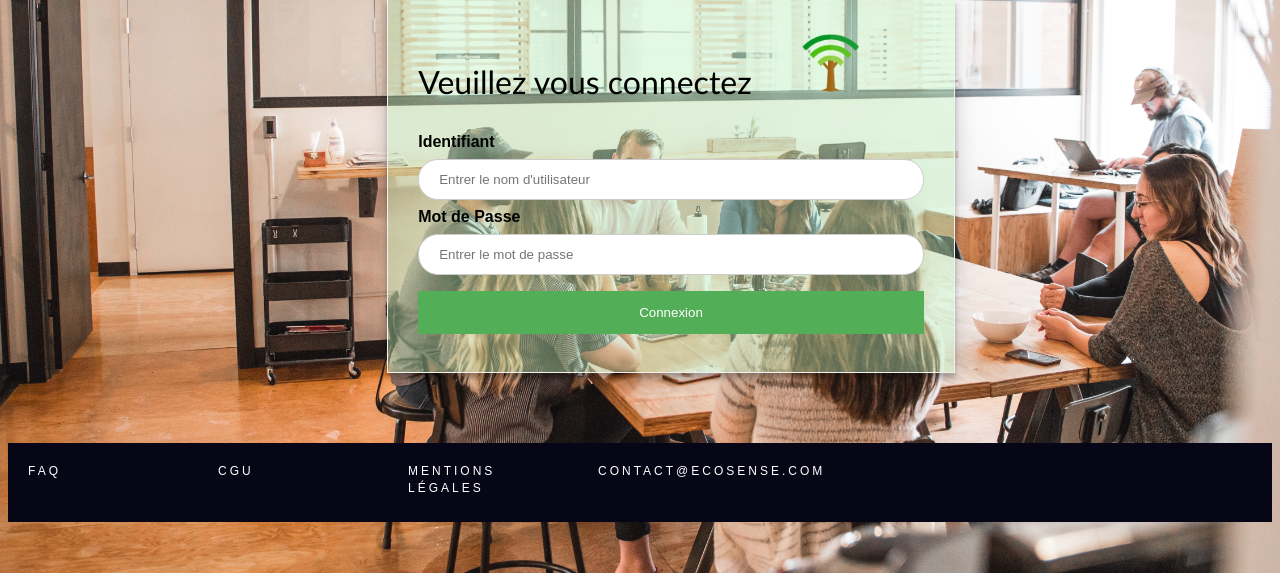
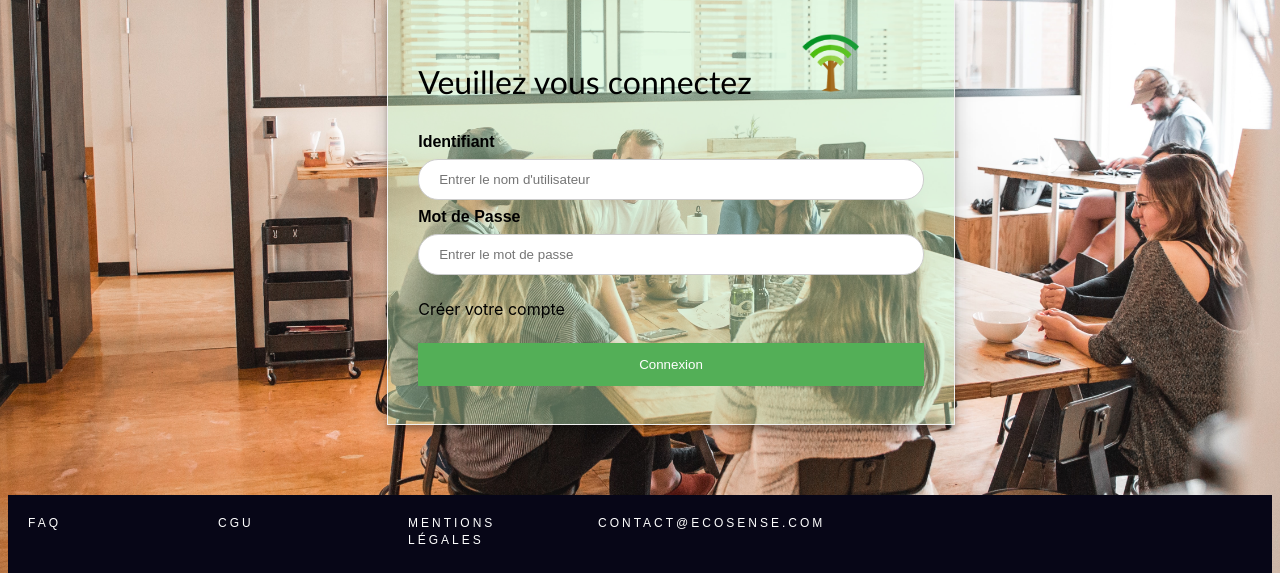
Before and after one commit to Pierro236/Ecosense, a PHP site: page / in a window 1280 px wide. Shown: the part 156-729 px from the top of the page. Run offline with PHP 8.4, Linux system fonts and the light colour scheme.

Commit message:
Add files via upload
bouton "créer votre compte"

```diff
--- a/index.php
+++ b/index.php
@@ -68,6 +68,8 @@ if ($_GET) {
             <label><b><?php echo $lang['mdp']; ?></b></label>
             <input type="password" placeholder="Entrer le mot de passe" name="password" required>
 
+            <a class="newacc" style="text-decoration: none" href="php/registration.php"><p style="font-size: medium ; color: black">Créer votre compte</p></a>
+
             <input type="submit" name="Btncx" value='Connexion'>
 
         </form>
```
